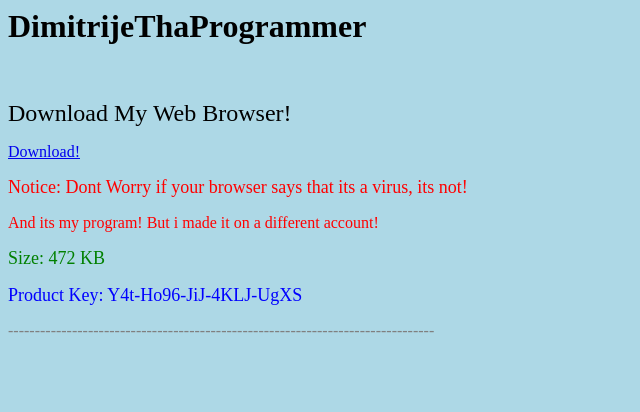
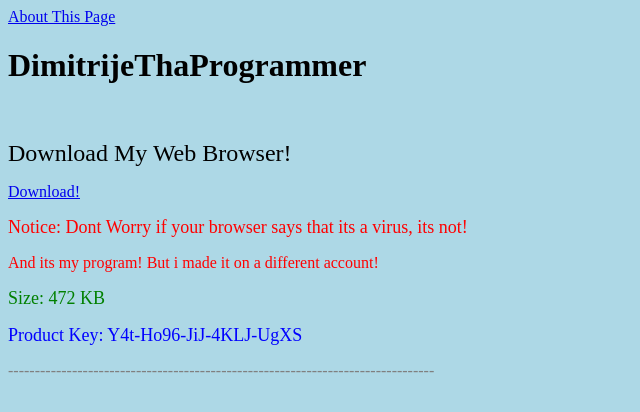
Before and after one commit to DimitrijeThaProgrammer/DimitrijeThaProgrammer.github.io, a plain HTML site: page index.html in a window 1280 px wide. Shown: the whole page, without its empty margins (0-640 px from the left). Drawn offline with Linux system fonts and the light colour scheme.

Commit message:
Update index.html

```diff
--- a/index.html
+++ b/index.html
@@ -1,4 +1,5 @@
 <HTML>
+  <a href='DimitrijeThaProgrammer.github.io/About.md'>About This Page</a>
 <body style="background-color:lightblue;">
 <HEAD>
 <TITLE>DimitrijeThaProgrammer</TITLE>
```
